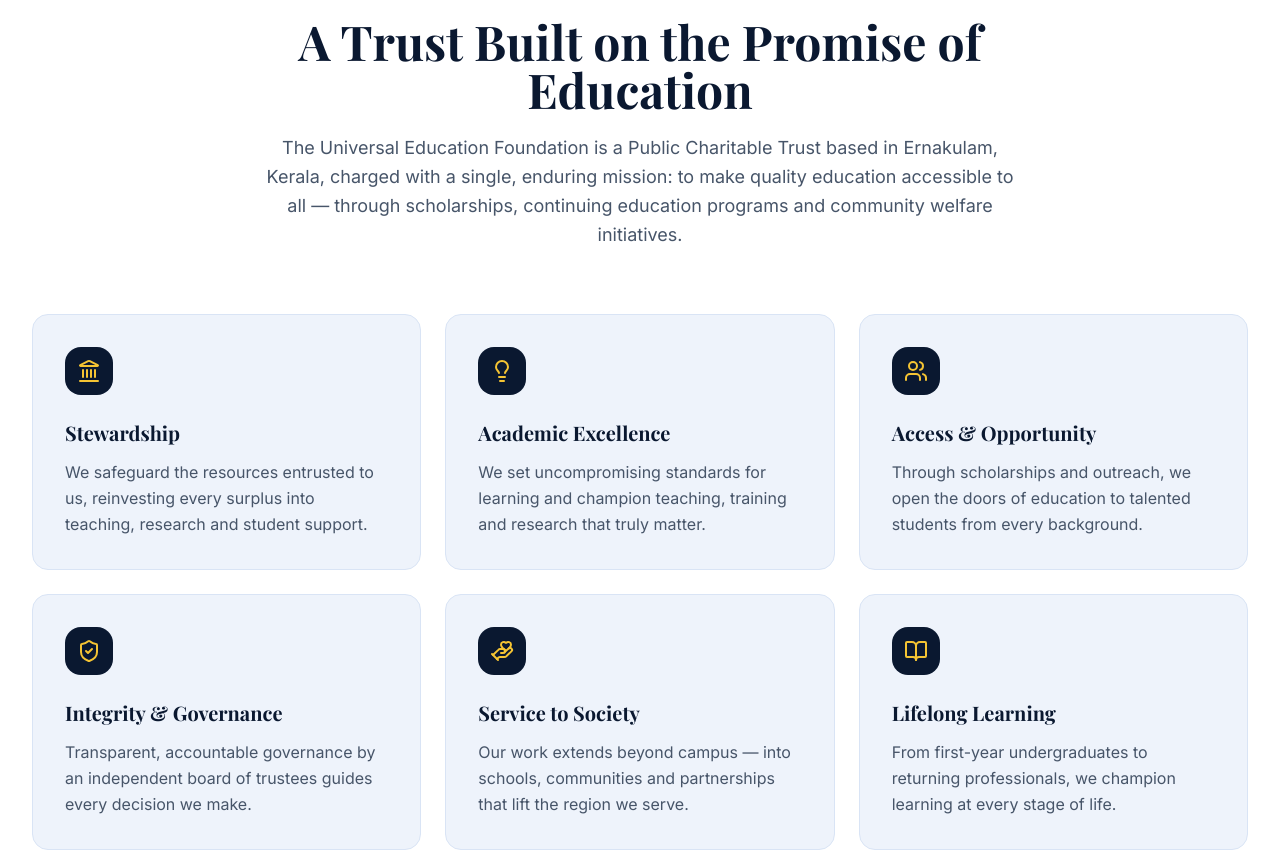
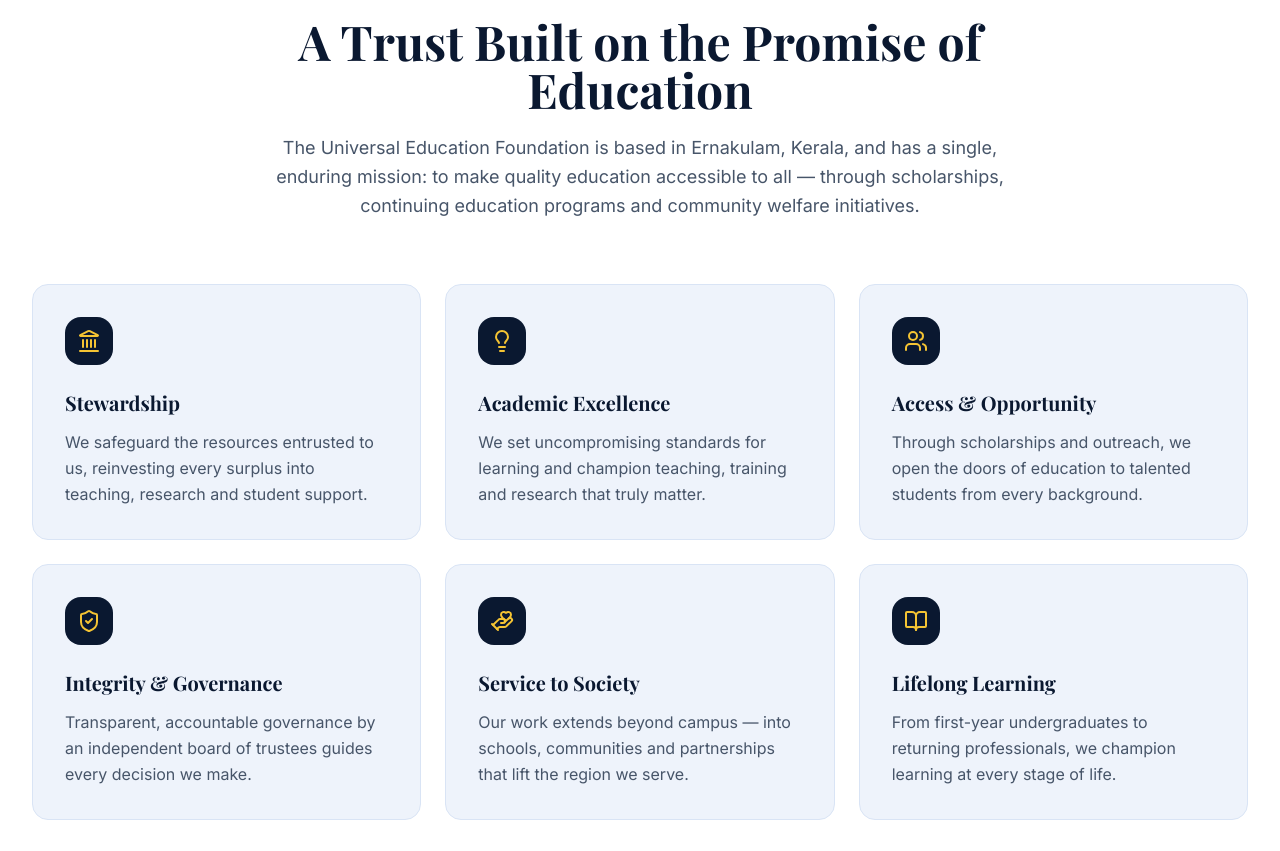
Before and after one commit to MuhammedShafiWebaxium/Universal-Education-Foundation, a React (Vite) app: page / in a window 1280 px wide. Shown: the part 1361-2212 px from the top of the page. Built offline with nearby package versions, Linux system fonts and the light colour scheme; a web font is replaced by a local one.

Commit message:
removed public chartitable trust text from everywehre

```diff
--- a/index.html
+++ b/index.html
@@ -4,7 +4,7 @@
     <meta charset="UTF-8" />
     <meta name="viewport" content="width=device-width, initial-scale=1.0" />
     <link rel="icon" type="image/png" href="/src/assets/uef-logo.png" />
-    <meta name="description" content="Universal Education Foundation — a Public Charitable Trust in Ernakulam, Kerala, advancing education, scholarships and community welfare." />
+    <meta name="description" content="Universal Education Foundation in Ernakulam, Kerala, advancing education, scholarships and community welfare." />
     <link rel="preconnect" href="https://fonts.googleapis.com" />
     <link rel="preconnect" href="https://fonts.gstatic.com" crossorigin />
     <link href="https://fonts.googleapis.com/css2?family=Playfair+Display:ital,wght@0,400;0,500;0,600;0,700;0,800;1,400;1,600&family=Inter:wght@300;400;500;600;700;800&display=swap" rel="stylesheet" />
--- a/src/sections/About.tsx
+++ b/src/sections/About.tsx
@@ -41,7 +41,7 @@ export function About() {
         <SectionHeading
           eyebrow="About the Foundation"
           title="A Trust Built on the Promise of Education"
-          description="The Universal Education Foundation is a Public Charitable Trust based in Ernakulam, Kerala, charged with a single, enduring mission: to make quality education accessible to all — through scholarships, continuing education programs and community welfare initiatives."
+          description="The Universal Education Foundation is based in Ernakulam, Kerala, and has a single, enduring mission: to make quality education accessible to all — through scholarships, continuing education programs and community welfare initiatives."
         />
 
         <div className="mt-16 grid gap-6 sm:grid-cols-2 lg:grid-cols-3">
--- a/src/sections/Donate.tsx
+++ b/src/sections/Donate.tsx
@@ -53,7 +53,7 @@ export function Donate() {
                 </ul>
               </div>
               <p className="mt-8 rounded-xl bg-white p-4 text-sm leading-relaxed text-slate-600 ring-1 ring-navy-100">
-                The Universal Education Foundation is a registered Public Charitable Trust. For
+                The Universal Education Foundation supports education and community welfare. For
                 donation receipts and acknowledgements, please share your transaction details at{' '}
                 <span className="font-semibold text-navy-900">info@universaledufoundation.org</span>.
               </p>
--- a/src/sections/Footer.tsx
+++ b/src/sections/Footer.tsx
@@ -49,7 +49,7 @@ export function Footer() {
               className="h-11 w-auto"
             />
             <p className="mt-6 max-w-sm leading-relaxed text-navy-200">
-              A Public Charitable Trust dedicated to advancing education,
+              Dedicated to advancing education,
               scholarships and community welfare — serving learners and families
               from Ernakulam, Kerala.
             </p>
```
